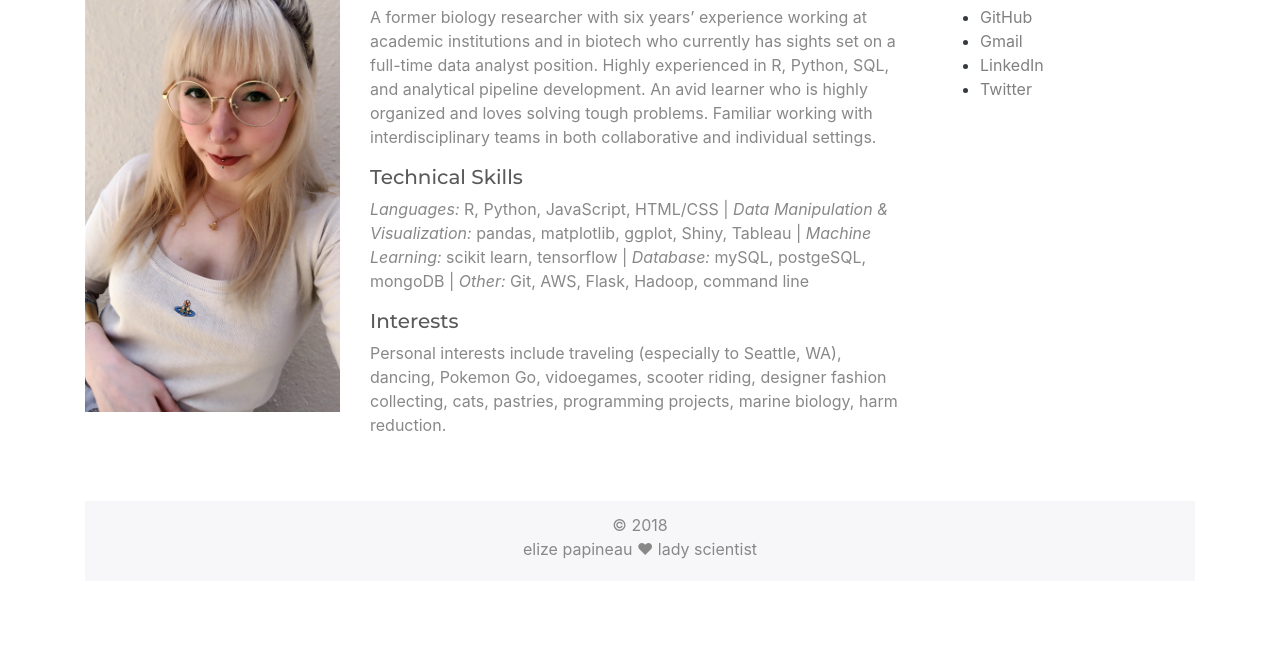
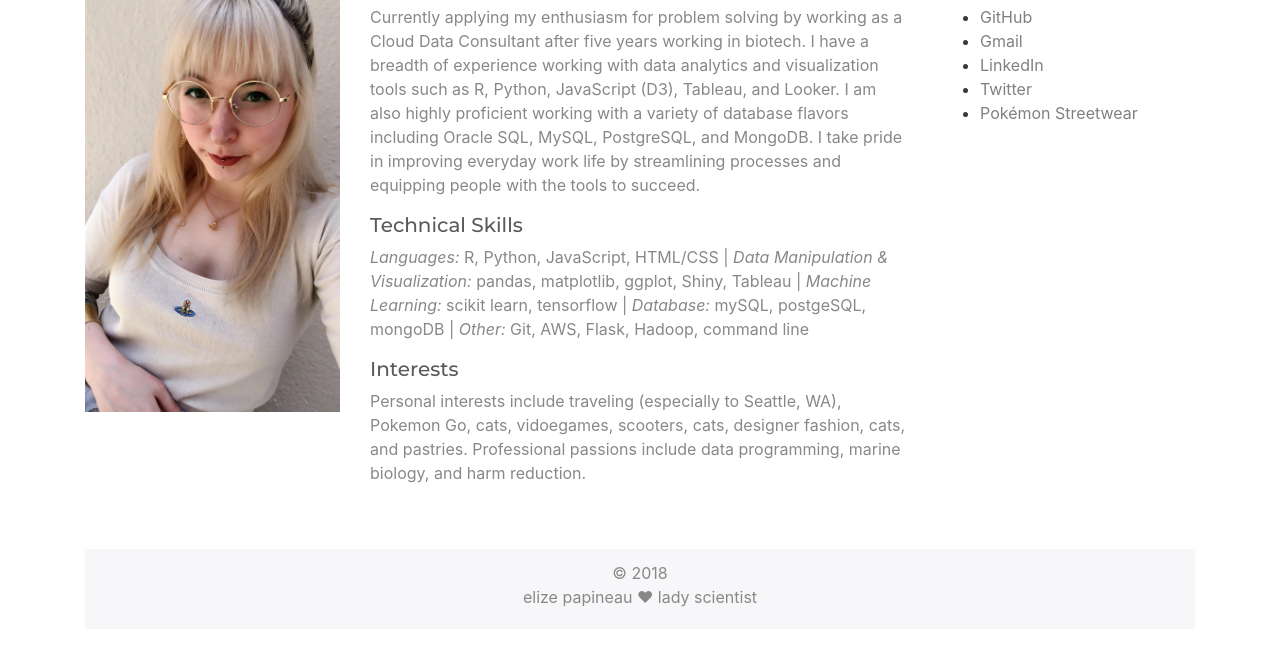
Before and after one commit to epapineau/epapineau.github.io, a plain HTML site: page about.html in a window 1280 px wide. Shown: the part 193-838 px from the top of the page. Before the commit the page ends 806 px from the top, so only its background shows below. Drawn offline with nearby package versions, Linux system fonts and the light colour scheme.

Commit message:
updated about me with new brand statement. added pkmnsw link

```diff
--- a/about.html
+++ b/about.html
@@ -43,11 +43,11 @@
         </div>
         <div class = "col-md-6">
           <h2>Elize Papineau</h2>
-          <p>A former biology researcher with six years’ experience working at academic institutions and in biotech who currently has sights set on a full-time data analyst position. Highly experienced in R, Python, SQL, and analytical pipeline development. An avid learner who is highly organized and loves solving tough problems. Familiar working with interdisciplinary teams in both collaborative and individual settings.</p>
+          <p>Currently applying my enthusiasm for problem solving by working as a Cloud Data Consultant after five years working in biotech. I have a breadth of experience working with data analytics and visualization tools such as R, Python, JavaScript (D3), Tableau, and Looker. I am also highly proficient working with a variety of database flavors including Oracle SQL, MySQL, PostgreSQL, and MongoDB. I take pride in improving everyday work life by streamlining processes and equipping people with the tools to succeed.</p>
           <h5>Technical Skills</h5>
           <p><i>Languages:</i> R, Python, JavaScript, HTML/CSS | <i>Data Manipulation & Visualization:</i> pandas, matplotlib, ggplot, Shiny, Tableau | <i>Machine Learning:</i> scikit learn, tensorflow | <i>Database:</i> mySQL, postgeSQL, mongoDB | <i>Other:</i> Git, AWS, Flask, Hadoop, command line</p>
           <h5>Interests</h5>
-          <p>Personal interests include traveling (especially to Seattle, WA), dancing, Pokemon Go, vidoegames, scooter riding, designer fashion collecting, cats, pastries, programming projects, marine biology, harm reduction.</p>
+          <p>Personal interests include traveling (especially to Seattle, WA), Pokemon Go, cats, vidoegames, scooters, cats, designer fashion, cats, and pastries. Professional passions include data programming, marine biology, and harm reduction.</p>
         </div>
         <div class = "col-md-3 text-dark">
           <h2>Contact</h2>
@@ -56,6 +56,7 @@
             <li><a href = "mailto:elizepapineau@gmail.com" target = "_blank">Gmail</a></li>
             <li><a href = "https://www.linkedin.com/in/elize-papineau-b6667189/" target = "_blank">LinkedIn</a></li>
             <li><a href = "https://twitter.com/quichedujour" target = "_blank">Twitter</a></li>
+            <li><a href = "https://twitter.com/PKMNStreetwear" target = "_blank">Pokémon Streetwear</a></li>
           </ul>
         </div>
       </div>
```
